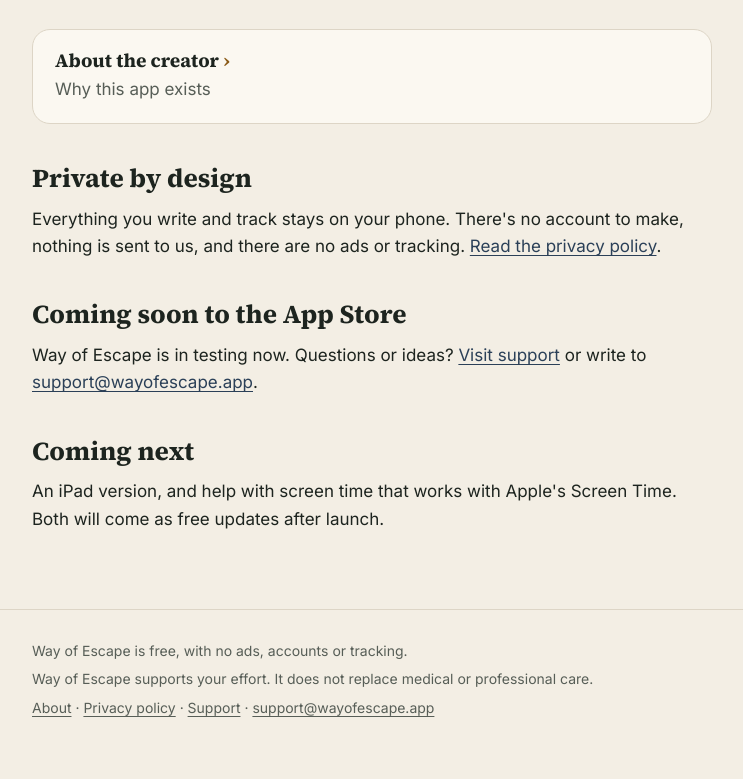
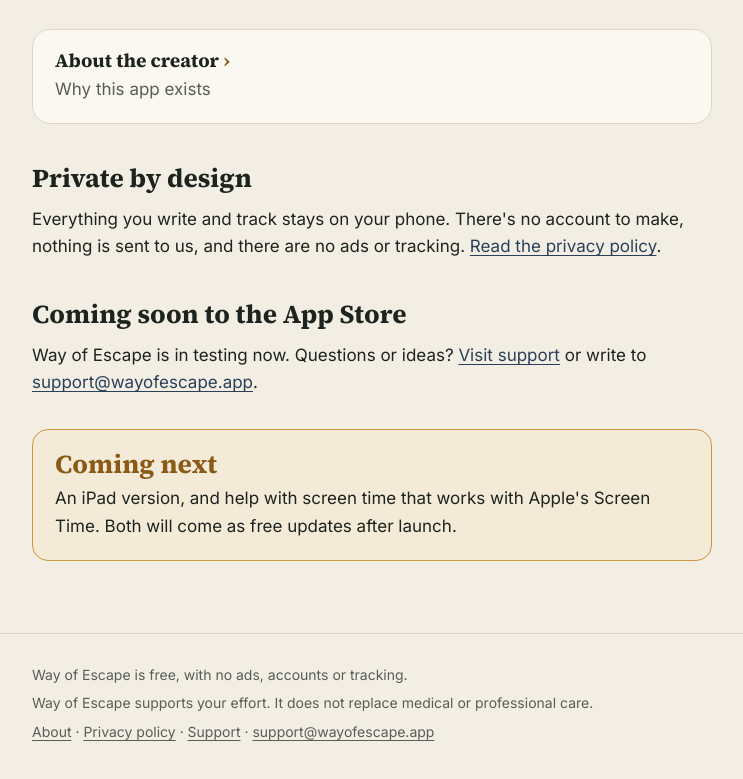
Before and after one commit to southkloudnine/wayofescape-site, a plain HTML site: page index.html in a window 1280 px wide. Shown: the part 1415-2194 px from the top of the page, without its empty margins (268-1011 px from the left). Drawn offline with Linux system fonts and the light colour scheme.

Commit message:
Put Coming next in a soft bronze box
Co-Authored-By: Claude Opus 5.5 <noreply@anthropic.com>

```diff
--- a/assets/site.css
+++ b/assets/site.css
@@ -239,3 +239,13 @@ footer.site p { margin: 6px 0; }
   background: var(--navy);
 }
 .preview figcaption { margin-top: 10px; text-align: center; color: var(--muted); font-size: 15px; }
+
+.next-box {
+  margin: 32px 0 8px;
+  padding: 20px 22px;
+  border-radius: 16px;
+  background: color-mix(in srgb, var(--brass) 14%, var(--surface));
+  border: 1px solid var(--brass);
+}
+.next-box h2 { margin: 0 0 6px; color: var(--brass-text); }
+.next-box p { margin: 0; }
--- a/index.html
+++ b/index.html
@@ -59,8 +59,10 @@
     <p>Everything you write and track stays on your phone. There's no account to make, nothing is sent to us, and there are no ads or tracking. <a href="privacy/">Read the privacy policy</a>.</p>
     <h2>Coming soon to the App Store</h2>
     <p>Way of Escape is in testing now. Questions or ideas? <a href="support/">Visit support</a> or write to <a href="mailto:support@wayofescape.app">support@wayofescape.app</a>.</p>
-    <h2>Coming next</h2>
-    <p>An iPad version, and help with screen time that works with Apple's Screen Time. Both will come as free updates after launch.</p>
+    <section class="next-box">
+      <h2>Coming next</h2>
+      <p>An iPad version, and help with screen time that works with Apple's Screen Time. Both will come as free updates after launch.</p>
+    </section>
 
   </div>
 </main>
```
Also changed, not shown: 404.html (+4 -2 lines).
